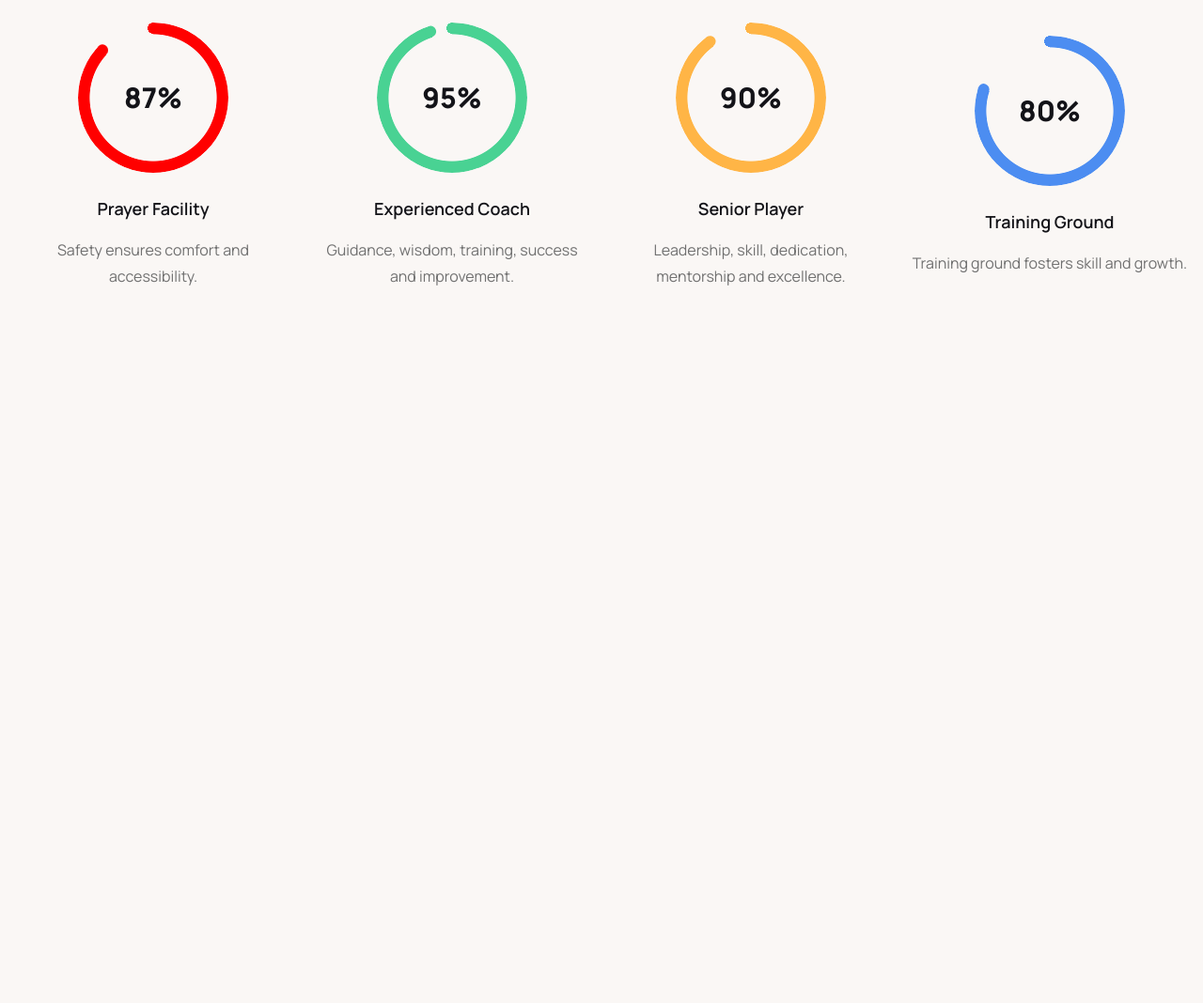
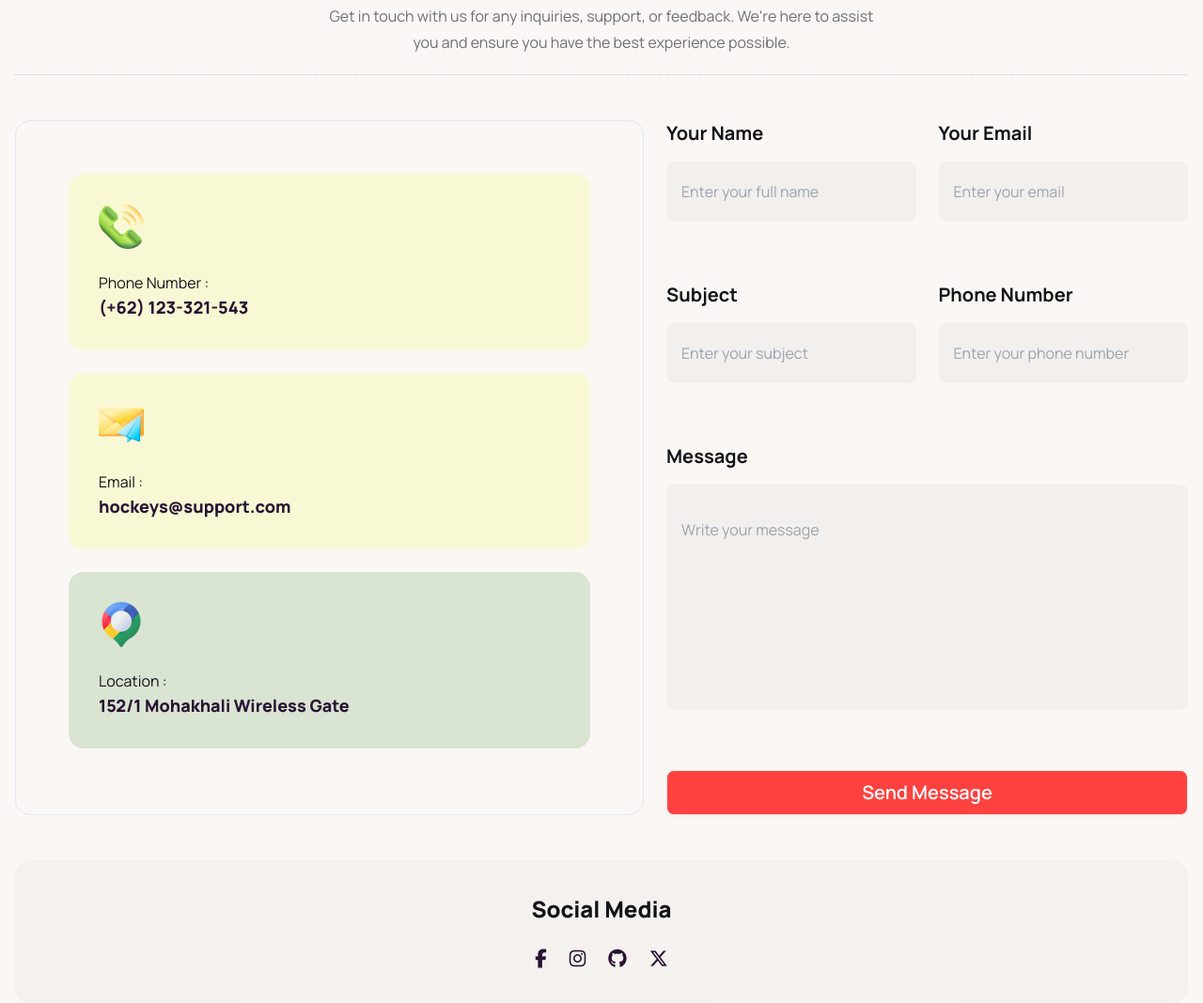
Before and after one commit to BinaryProgram/assignment-repo-three, a plain HTML site: page index.html in a window 1280 px wide. Shown: the part 4857-5925 px from the top of the page at 94% size. Before the commit the page ends 5165 px from the top, so only its background shows below. Drawn offline with nearby package versions, Linux system fonts and the light colour scheme.

Commit message:
new get in touch section added

```diff
--- a/index.html
+++ b/index.html
@@ -690,85 +690,96 @@
         </header>
         <hr style="border-top: dotted 1px rgba(19, 19, 24, 0.2)" />
         <section
-          class="mt-12 flex flex-col gap-8 rounded-2xl border border-gray-300 p-3 lg:p-8 lg:flex-row"
+          class="mt-12 flex flex-col gap-8 rounded-2xl border border-gray-300 p-3 lg:flex-row lg:p-8"
         >
-          <figure class="w-full flex-1">
-            <img src="/images/11.png" alt="questions mark" class="w-full" />
+          <figure class="flex-1">
+            <img
+              src="/images/11.png"
+              alt="questions mark"
+              class="h-full w-full"
+            />
           </figure>
-          <article class="flex-1 space-y-10">
+          <article class="h-full w-full flex-1 space-y-8">
             <div
-              class="collapse-plus collapse rounded-none border-b border-gray-300"
+              class="collapse-plus collapse rounded-none border-b border-gray-300 p-3"
             >
               <input type="radio" name="my-accordion-3" checked="checked" />
-              <div class="collapse-title text-xl font-bold manrope">
+              <div class="collapse-title manrope text-xl font-bold">
                 Our Equipment
               </div>
               <div class="collapse-content manrope">
                 <p>
-                  Our equipment is state-of-the-art, ensuring top performance and reliability. Each piece is carefully selected to meet the highest standards to get the best results.
+                  Our equipment is state-of-the-art, ensuring top performance
+                  and reliability. Each piece is carefully selected to meet the
+                  highest standards to get the best results.
                 </p>
               </div>
             </div>
             <div
-              class="collapse-plus collapse rounded-none border-b border-gray-300"
+              class="collapse-plus collapse rounded-none border-b border-gray-300 p-3"
             >
               <input type="radio" name="my-accordion-3" />
-              <div class="collapse-title text-xl font-bold manrope">
+              <div class="collapse-title manrope text-xl font-bold">
                 Hockey Training
               </div>
               <div class="collapse-content manrope">
                 <p>
-                  Our pricing options are designed to offer flexibility and value.
+                  Our pricing options are designed to offer flexibility and
+                  value.
                 </p>
               </div>
             </div>
             <div
-              class="collapse-plus collapse rounded-none border-b border-gray-300"
+              class="collapse-plus collapse rounded-none border-b border-gray-300 p-3"
             >
               <input type="radio" name="my-accordion-3" />
-              <div class="collapse-title text-xl font-bold manrope">
+              <div class="collapse-title manrope text-xl font-bold">
                 Private Lessons
               </div>
               <div class="collapse-content manrope">
                 <p>
-                 Our pricing options are designed to offer flexibility and value.
+                  Our pricing options are designed to offer flexibility and
+                  value.
                 </p>
               </div>
             </div>
             <div
-              class="collapse-plus collapse rounded-none border-b border-gray-300"
+              class="collapse-plus collapse rounded-none border-b border-gray-300 p-3"
             >
               <input type="radio" name="my-accordion-3" />
-              <div class="collapse-title text-xl font-bold manrope">
+              <div class="collapse-title manrope text-xl font-bold">
                 Ski Touring
               </div>
               <div class="collapse-content manrope">
                 <p>
-                  Our pricing options are designed to offer flexibility and value.
+                  Our pricing options are designed to offer flexibility and
+                  value.
                 </p>
               </div>
             </div>
             <div
-              class="collapse-plus collapse rounded-none border-b border-gray-300"
+              class="collapse-plus collapse rounded-none border-b border-gray-300 p-3"
             >
               <input type="radio" name="my-accordion-3" />
-              <div class="collapse-title text-xl font-bold manrope">
+              <div class="collapse-title manrope text-xl font-bold">
                 Booking
               </div>
               <div class="collapse-content manrope">
                 <p>
-                   Our pricing options are designed to offer flexibility and value.
+                  Our pricing options are designed to offer flexibility and
+                  value.
                 </p>
               </div>
             </div>
-            <div class="collapse-plus collapse rounded-none">
+            <div class="collapse-plus collapse rounded-none p-3">
               <input type="radio" name="my-accordion-3" />
-              <div class="collapse-title text-xl font-bold manrope text-left">
-               Pricing's
+              <div class="collapse-title manrope text-left text-xl font-bold">
+                Pricing's
               </div>
               <div class="collapse-content manrope">
                 <p>
-                 Our pricing options are designed to offer flexibility and value.
+                  Our pricing options are designed to offer flexibility and
+                  value.
                 </p>
               </div>
             </div>
@@ -789,107 +800,122 @@
           </p>
         </header>
         <hr style="border-top: dotted 1px rgba(19, 19, 24, 0.2)" />
-        <section class="mt-12">
-          <div class="flex flex-col gap-6 lg:flex-row">
-            <article class="flex flex-1 flex-col items-center justify-center">
-              <div
-                class="radial-progress text-primary"
-                style="
-                  --value: 87;
-                  color: red;
-                  --thickness: 12px;
-                  --size: 10rem;
-                "
-                role="progressbar"
-              >
-                <span class="manrope text-3xl font-extrabold text-[#131318]"
-                  >87%</span
-                >
+        <section class="mt-12 flex flex-col gap-6 lg:flex-row">
+          <div
+            class="flex flex-1 flex-col gap-6 rounded-2xl border border-gray-200 p-6 lg:p-14"
+          >
+            <article class="space-y-6 rounded-2xl bg-[#f0fd5f38] p-8">
+              <div>
+                <img src="/images/Group 1171275317.png" alt="Contact" />
               </div>
-              <header class="mt-6 space-y-4 text-center">
-                <h1 class="manrope text-color-text text-lg font-semibold">
-                  Prayer Facility
-                </h1>
-                <p class="manrope text-base leading-7 text-[#707070]">
-                  Safety ensures comfort and accessibility.
-                </p>
-              </header>
+              <div class="leading-8">
+                <h3 class="manrope text-color-text text-sm lg:text-base leading-8">
+                  Phone Number :
+                </h3>
+                <h3 class="manrope text-sm lg:text-lg font-extrabold">
+                  (+62) 123-321-543
+                </h3>
+              </div>
             </article>
-            <article class="flex flex-1 flex-col items-center justify-center">
-              <div
-                class="radial-progress text-primary"
-                style="
-                  --value: 95;
-                  color: #49d293;
-                  --thickness: 12px;
-                  --size: 10rem;
-                "
-                role="progressbar"
-              >
-                <span class="manrope text-3xl font-extrabold text-[#131318]"
-                  >95%</span
-                >
+            <article class="space-y-6 rounded-2xl bg-[#f0fd5f38] p-8">
+              <div>
+                <img src="/images/Group 1171275318.png" alt="Contact" />
               </div>
-              <header class="mt-6 space-y-4 text-center">
-                <h1 class="manrope text-color-text text-lg font-semibold">
-                  Experienced Coach
-                </h1>
-                <p class="manrope text-base leading-7 text-[#707070]">
-                  Guidance, wisdom, training, success and improvement.
-                </p>
-              </header>
+              <div class="leading-8">
+                <h3 class="manrope text-color-text text-sm lg:text-base leading-8">Email :</h3>
+                <h3 class="manrope lg:text-lg font-extrabold text-sm">
+                  hockeys@support.com
+                </h3>
+              </div>
             </article>
-            <article class="flex flex-1 flex-col items-center justify-center">
-              <div
-                class="radial-progress text-primary"
-                style="
-                  --value: 90;
-                  color: #ffb546;
-                  --thickness: 12px;
-                  --size: 10rem;
-                "
-                role="progressbar"
-              >
-                <span class="manrope text-3xl font-extrabold text-[#131318]"
-                  >90%</span
-                >
+            <article class="space-y-6 rounded-2xl bg-[#629c5337] p-8">
+              <div>
+                <img src="/images/Group 1171275321.png" alt="Contact" />
               </div>
-              <header class="mt-6 space-y-4 text-center">
-                <h1 class="manrope text-color-text text-lg font-semibold">
-                  Senior Player
-                </h1>
-                <p class="manrope text-base leading-7 text-[#707070]">
-                  Leadership, skill, dedication, mentorship and excellence.
-                </p>
-              </header>
-            </article>
-            <article class="flex flex-1 flex-col items-center justify-center">
-              <div
-                class="radial-progress text-primary"
-                style="
-                  --value: 80;
-                  color: #4c8df1;
-                  --thickness: 12px;
-                  --size: 10rem;
-                "
-                role="progressbar"
-              >
-                <span class="manrope text-3xl font-extrabold text-[#131318]"
-                  >80%</span
-                >
+              <div class="leading-8">
+                <h3 class="manrope text-color-text text-sm lg:text-base leading-8">Location :</h3>
+                <h3 class="manrope text-sm lg:text-lg font-extrabold">
+                  152/1 Mohakhali Wireless Gate
+                </h3>
               </div>
-              <header class="mt-6 space-y-4 text-center">
-                <h1 class="manrope text-color-text text-lg font-semibold">
-                  Training Ground
-                </h1>
-                <p class="manrope text-base leading-7 text-[#707070]">
-                  Training ground fosters skill and growth.
-                </p>
-              </header>
             </article>
           </div>
+          <section class="flex-1 space-y-6 lg:space-y-16">
+            <div class="flex flex-col gap-6 lg:flex-row">
+              <label class="flex flex-1 flex-col gap-4 border-none">
+                <h4 class="manrope text-color-text text-xl font-bold">
+                  Your Name
+                </h4>
+                <input
+                  type="text"
+                  class="h-16 grow rounded-lg border-none bg-[#13131808] p-4 focus:outline-none"
+                  placeholder="Enter your full name"
+                />
+              </label>
+              <label class="flex flex-1 flex-col gap-4 border-none">
+                <h4 class="manrope text-color-text text-xl font-bold">
+                  Your Email
+                </h4>
+                <input
+                  type="text"
+                  class="h-16 grow rounded-lg border-none bg-[#13131808] p-4 focus:outline-none"
+                  placeholder="Enter your email"
+                />
+              </label>
+            </div>
+
+            <div class="flex flex-col gap-6 lg:flex-row">
+              <label class="flex flex-1 flex-col gap-4 border-none">
+                <h4 class="manrope text-color-text text-xl font-bold">
+                  Subject
+                </h4>
+                <input
+                  type="text"
+                  class="h-16 grow rounded-lg border-none bg-[#13131808] p-4 focus:outline-none"
+                  placeholder="Enter your subject"
+                />
+              </label>
+              <label class="flex flex-1 flex-col gap-4 border-none">
+                <h4 class="manrope text-color-text text-xl font-bold">
+                  Phone Number
+                </h4>
+                <input
+                  type="text"
+                  class="h-16 grow rounded-lg border-none bg-[#13131808] p-4 focus:outline-none"
+                  placeholder="Enter your phone number"
+                />
+              </label>
+            </div>
+            <label class="flex flex-col gap-4 border-none">
+              <h4 class="manrope text-color-text text-xl font-bold">Message</h4>
+              <input
+                type="text"
+                class="h-60 grow rounded-lg bg-[#13131808] p-4 pb-36 pt-0 focus:outline-none"
+                placeholder="Write your message"
+              />
+            </label>
+            <button
+              class="btn btn-block bg-btn-color hover:bg-btn-color manrope h-12 rounded-lg text-xl text-white"
+            >
+              Send Message
+            </button>
+          </section>
         </section>
       </section>
+      <!-- social media section -->
+      <article
+        class="mt-12 flex w-full flex-col items-center justify-center gap-6 rounded-2xl bg-[#13131806] p-9"
+      >
+        <h3 class="manrope text-color-text text-2xl font-extrabold">
+          Social Media
+        </h3>
+        <div class="flex gap-6">
+          <span><i class="fa-brands fa-lg fa-facebook-f"></i></span>
+          <span><i class="fa-brands fa-lg fa-instagram"></i></span>
+          <span><i class="fa-brands fa-lg fa-github"></i></span>
+          <span><i class="fa-brands fa-lg fa-x-twitter"></i></span>
+        </div>
+      </article>
     </main>
     <footer></footer>
   </body>
```
